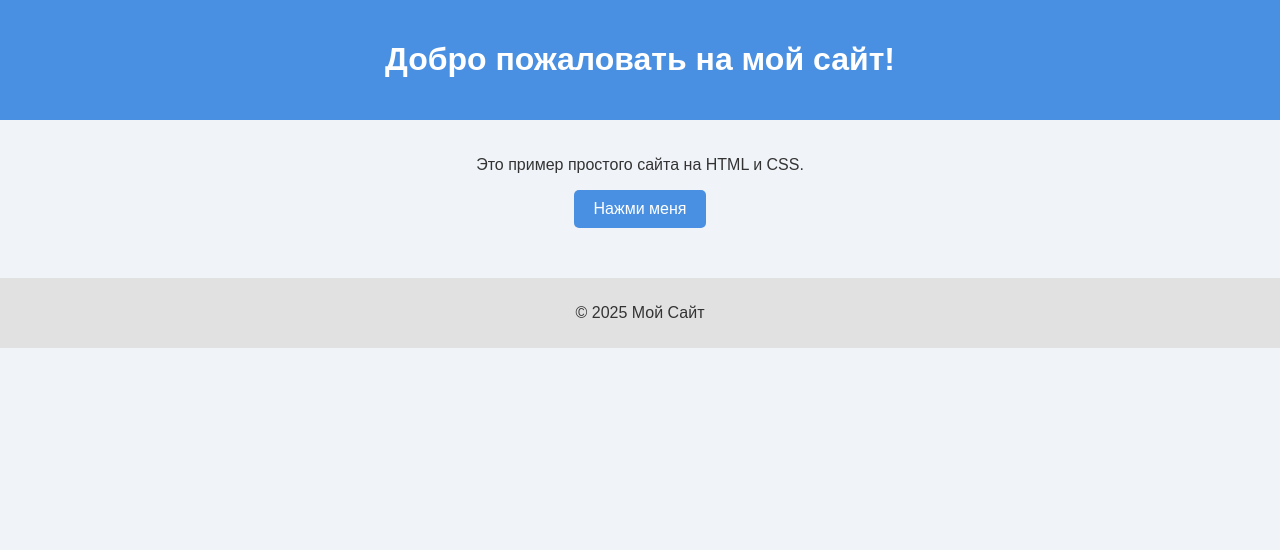
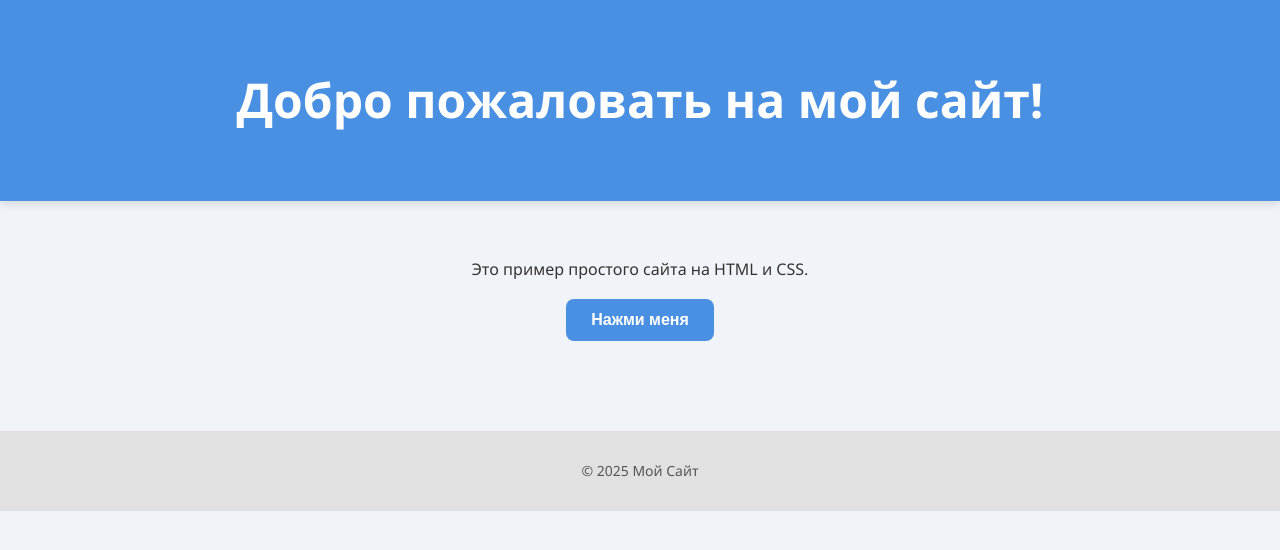
Before and after one commit to MatveyKul/first-project, a plain HTML site: page index.html in a window 1280 px wide. Drawn offline with Linux system fonts and the light colour scheme.

Commit message:
исправлены ошибки в CSS

```diff
--- a/style.css
+++ b/style.css
@@ -3,43 +3,53 @@ body {
   margin: 0;
   padding: 0;
   color: #333;
-  font-family: Arial, sans-serif;
+  font-family: 'Segoe UI', Arial, sans-serif;
   background-color: #f0f4f8;
+  line-height: 1.6;
 }
 
 /* Шапка */
 header {
-  padding: 20px;
-  color: white;
+  padding: 30px 20px;
+  color: #fff;
   text-align: center;
   background-color: #4a90e2;
+  box-shadow: 0 4px 8px rgba(0, 0, 0, 0.1);
+  font-size: 1.5em;
 }
 
 /* Основной контент */
 main {
-  padding: 20px;
+  padding: 40px 20px;
   text-align: center;
+  max-width: 900px;
+  margin: 0 auto;
 }
 
 /* Кнопка */
 button {
   border: none;
-  border-radius: 5px;
-  padding: 10px 20px;
-  color: white;
+  border-radius: 8px;
+  padding: 12px 25px;
+  color: #fff;
   font-size: 16px;
+  font-weight: 600;
   background-color: #4a90e2;
   cursor: pointer;
+  transition: background-color 0.3s ease, transform 0.2s ease;
 }
 
 button:hover {
   background-color: #357ab8;
+  transform: scale(1.05);
 }
 
 /* Подвал */
 footer {
-  margin-top: 30px;
-  padding: 10px;
+  margin-top: 50px;
+  padding: 15px 20px;
   text-align: center;
   background-color: #e1e1e1;
+  font-size: 14px;
+  color: #555;
 }
```
